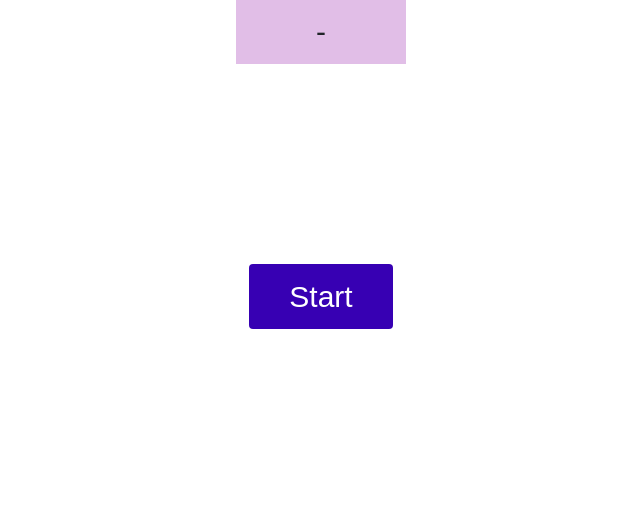
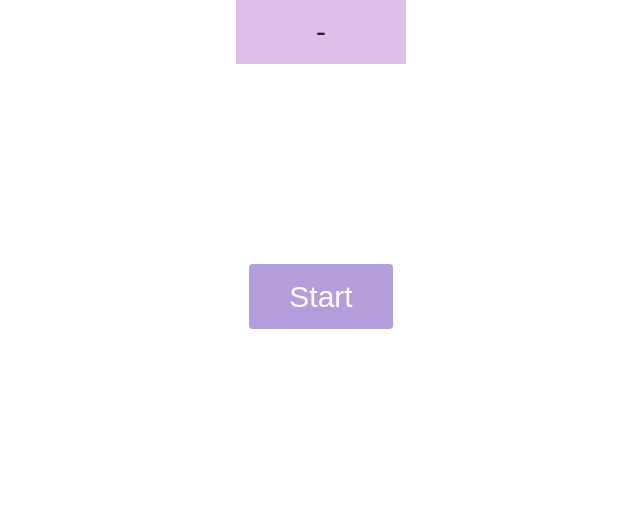
Before and after one commit to Hari-uwa/Web_dev22, a Flask app: page / in a window 1280 px wide, with the pointer over the restyled element. Shown: the part 197-725 px from the top of the page, without its empty margins (319-959 px from the left). Run offline with Flask 2, Linux system fonts and the light colour scheme; some libraries are stand-ins or nearby versions.

Commit message:
Light Mode updated

```diff
--- a/app/static/style.css
+++ b/app/static/style.css
@@ -259,7 +259,8 @@ div i {
 }
 
 .start-button:hover {
-    background-color: #3700B3;
+    background-color: #B39DDB
+    ;
     color: #ffffff;
 }
 
```
